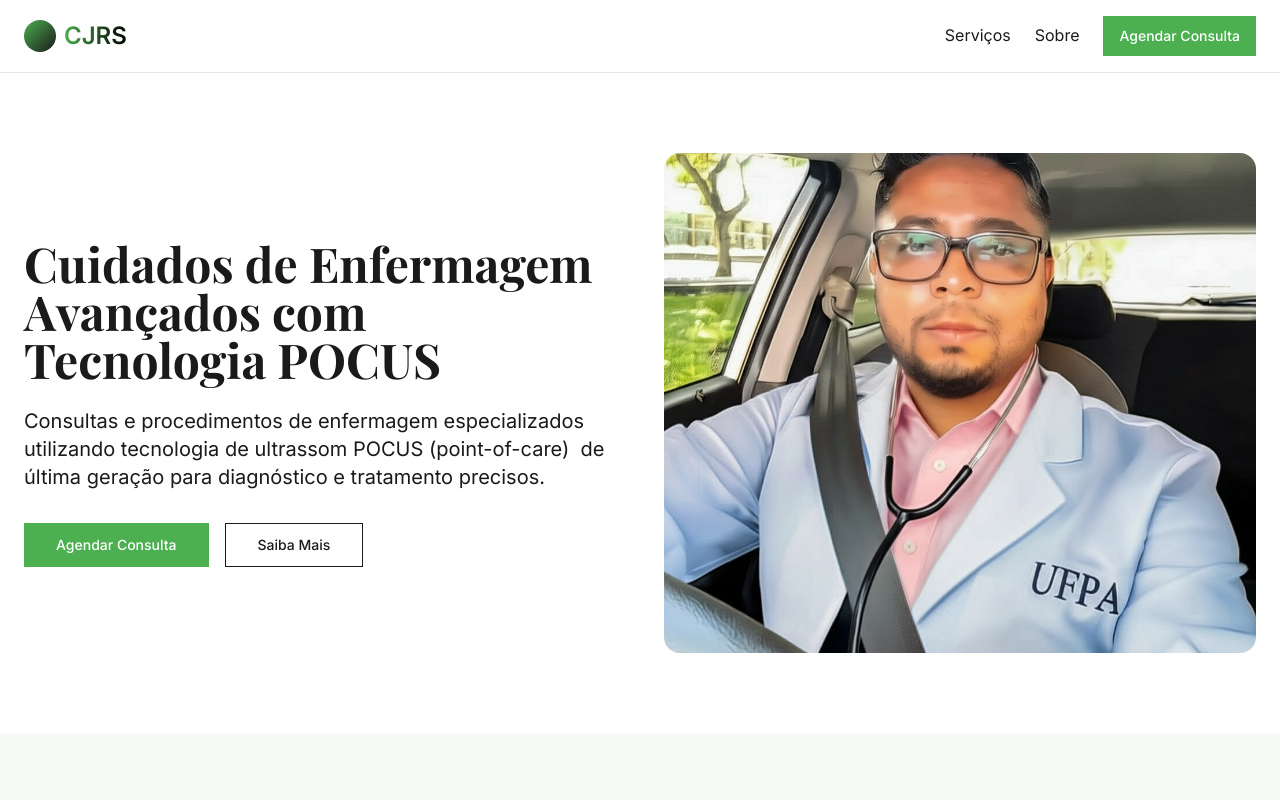
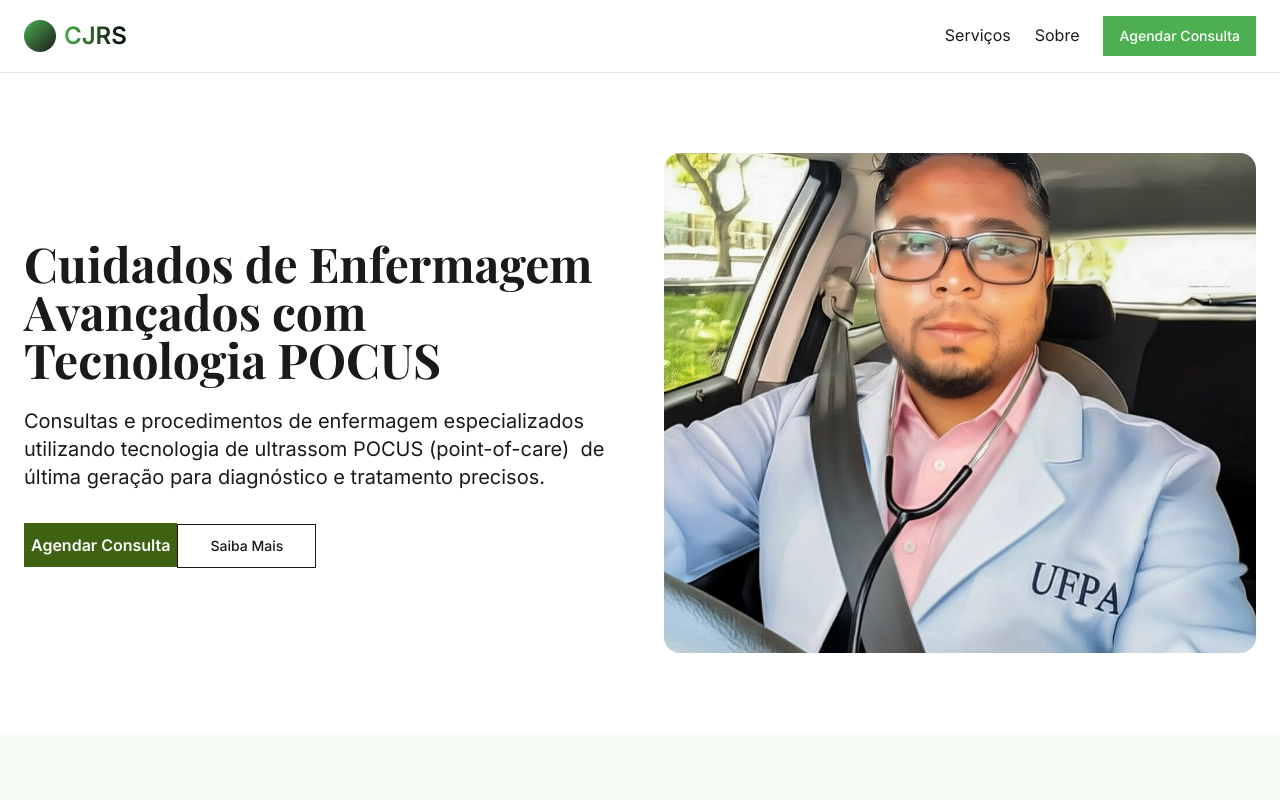
Before and after one commit to jerimeregosoares/cjrs-landing-craft, a React (Vite) app: page / in a window 1280 px wide. Shown: the top 800 px of the page. Built offline with nearby package versions, Linux system fonts and the light colour scheme.

Commit message:
Visual edit in Lovable
Edited UI in Lovable

```diff
--- a/src/pages/Index.tsx
+++ b/src/pages/Index.tsx
@@ -23,7 +23,7 @@ const Index = () => {
           <div>
             <h1 className="text-5xl font-bold mb-6">Cuidados de Enfermagem Avançados com Tecnologia POCUS</h1>
             <p className="text-xl mb-8 text-muted-foreground">Consultas e procedimentos de enfermagem especializados utilizando tecnologia de ultrassom POCUS (point-of-care)  de última geração para diagnóstico e tratamento precisos.</p>
-            <Button size="lg" className="mr-4">Agendar Consulta</Button>
+            <Button size="lg" className="mr-4 text-base font-bold text-zinc-50 bg-lime-800 hover:bg-lime-700 text-left px-[7px] py-[12px] my-0 mx-0">Agendar Consulta</Button>
             <Button variant="outline" size="lg">Saiba Mais</Button>
           </div>
           <div className="rounded-2xl overflow-hidden">
```
